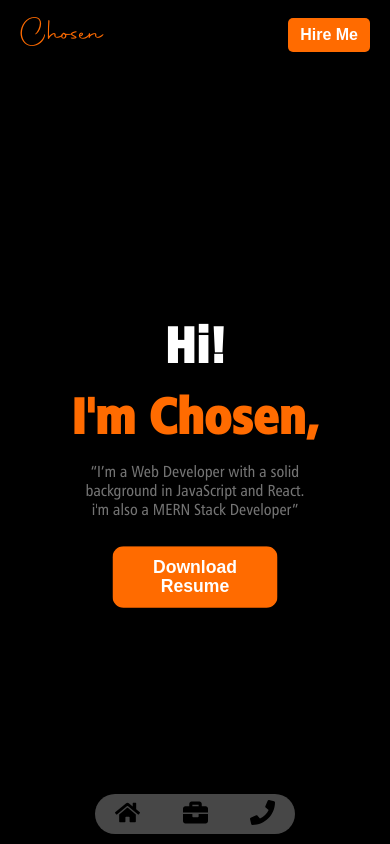
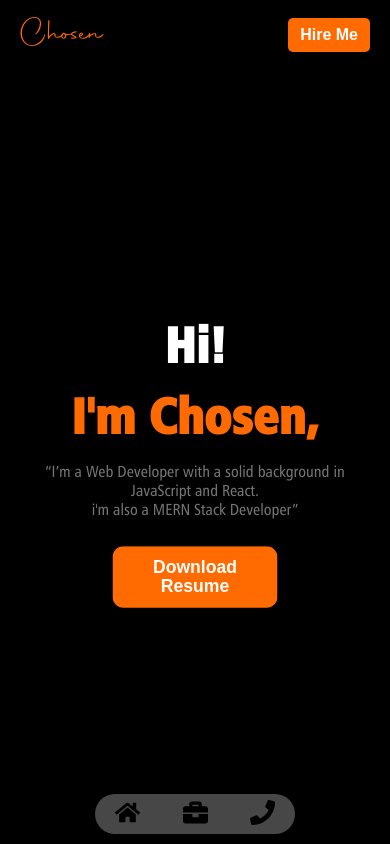
Before and after one commit to chosenvincent1/portfolio, a React (Create React App) app: page / in a window 390 px wide. Built offline with nearby package versions, Linux system fonts and the light colour scheme.

Commit message:
fixed mobile view for home page

```diff
--- a/src/App.css
+++ b/src/App.css
@@ -876,17 +876,15 @@ body {
     width: 100%;
   }
 
-  /* .first-home-section > .home-text {
-    display: flex;
-    flex-direction: column;
-    align-items: center;
-    justify-content: center;
-  } */
+  .first-home-section > .home-text {
+    width: 100%;
+    padding: 0;
+  }
 
   .first-home-section > .home-text > .home-dev-info {
     width: 100%;
     height: 100%;
-    position: relative;
+    /* position: relative; */
     display: flex;
     flex-direction: column;
     align-items: center;
@@ -899,6 +897,8 @@ body {
     font-family: "tt1161m_", sans-serif;
     font-size: 50px;
     font-weight: 700;
+    width: 100%;
+    text-align: center;
     margin: 0;
     text-transform: capitalize;
   }
```
